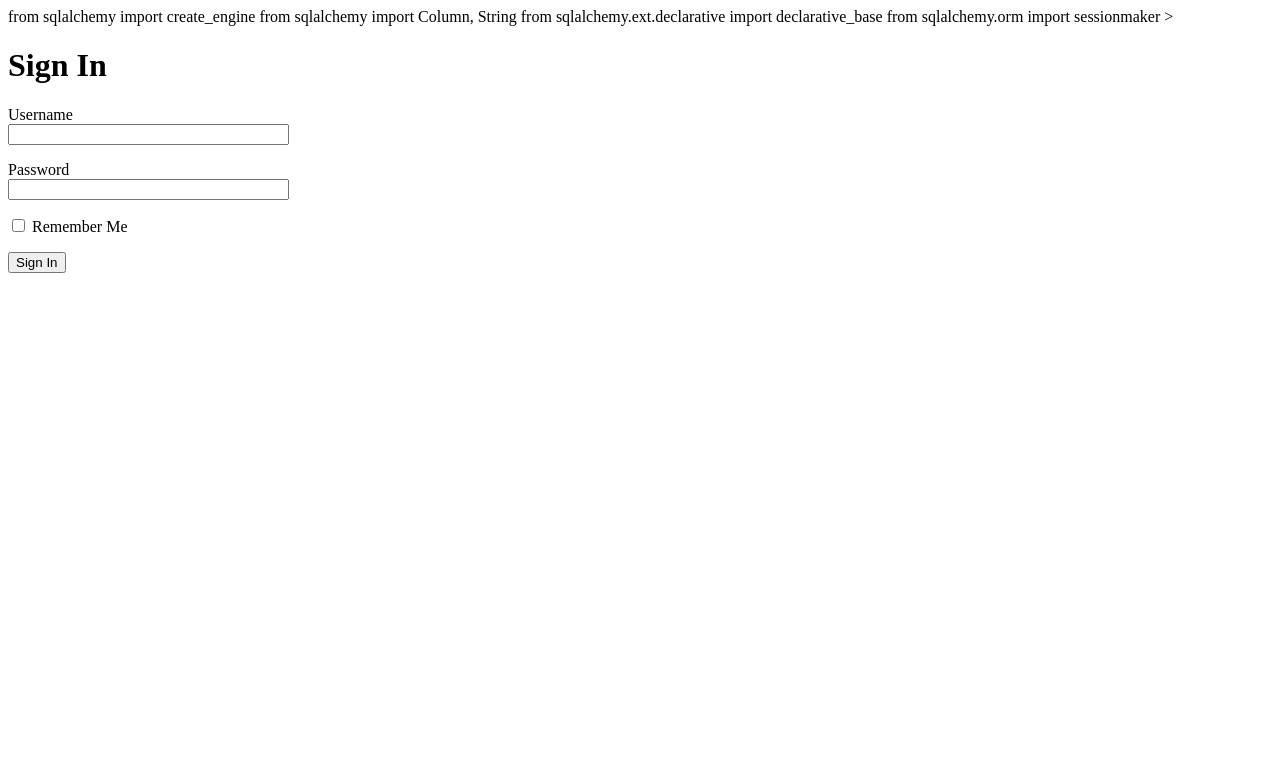
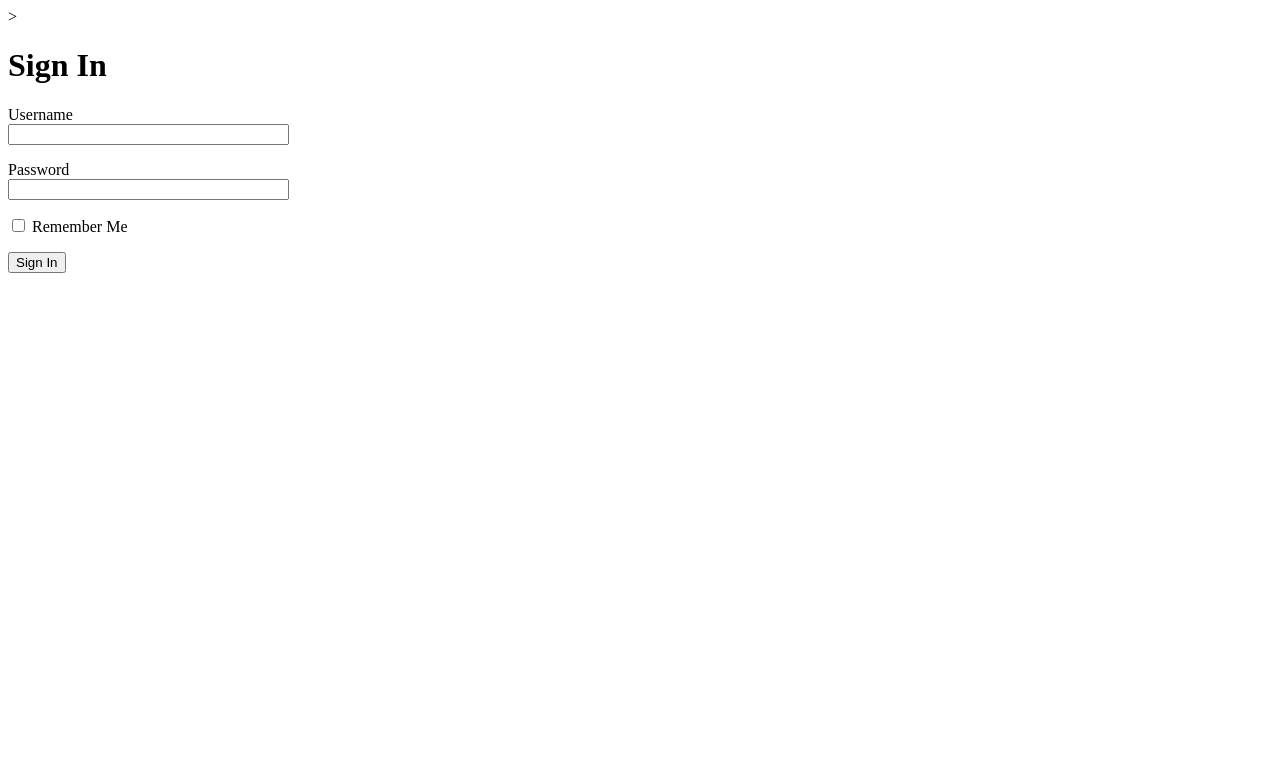
Before and after one commit to SelenB/flask_app, a Flask app: template templates/login.html in a window 1280 px wide. Shown: the top 783 px of the page. Run offline with Flask 2, Linux system fonts and the light colour scheme; the template is opened without the code that fills it: values that come from a table or form of the project are taken from there, others are empty; parts of the project's set-up code (start-up, migrations or seed data) failed here and were passed over.

Commit message:
website is up! all oages except login should work

```diff
--- a/app.py
+++ b/app.py
@@ -24,7 +24,7 @@ def login():
     if form.validate_on_submit():
         flash('Login requested for user {}, remember_me={}'.format(
             form.username.data, form.remember_me.data))
-        return redirect('/home')#when we figure out hoow to connect to spotify we can redirect here.
+        return redirect('/')#when we figure out hoow to connect to spotify we can redirect here.
     return render_template('login.html', form=form)
 
 
--- a/models.py
+++ b/models.py
@@ -38,7 +38,7 @@ class Tracks(db.Model):
     review_url = db.Column('review_url',db.String(400), unique= False, nullable = False)
 
 class Albums(db.Model):
-    __tablename__ = 'listeners'
+    __tablename__ = 'albums'
     id = db.Column('id', db.String(200), primary_key=True)
     name = db.Column('name', db.String(200), nullable= False)
     album_type = db.Column('album_type', db.String(200), nullable = False)
--- a/templates/home.html
+++ b/templates/home.html
@@ -1,6 +1,6 @@
 <head>
-    <link rel="stylesheet" type="text/css" href="{{ url_for('static',filename='stylesheets/login.css') }}">
-    <script type="text/javascript" src="{{ url_for('static',filename='js/login.js') }}"></script>
+    <link rel="stylesheet" type="text/css" href="{{ url_for('static',filename='stylesheets/home.css') }}">
+    <script type="text/javascript" src="{{ url_for('static',filename='js/home.js') }}"></script>
   </head>
 
 
@@ -36,7 +36,7 @@
   <ol>
   <li><a href="/">Home</a></li>
   <li><a href="/welcome">Welcome</a></li>
-  <li><a href="/database">Page w/database</a></li>
+  <li><a href="/login">Login</a></li>
 </ol>
 
 </div>
--- a/templates/login.html
+++ b/templates/login.html
@@ -1,12 +1,12 @@
-from sqlalchemy import create_engine
-from sqlalchemy import Column, String
-from sqlalchemy.ext.declarative import declarative_base
-from sqlalchemy.orm import sessionmaker
-
 <!-- db_string =  "postgres://vcm:dbpasswd@localhost:5432/beers"
 db = create_engine(db_string)   -->
 
 <!-- this page is the sign in page -->   >
+<head>
+    <link rel="stylesheet" type="text/css" href="{{ url_for('static',filename='stylesheets/login.css') }}">
+    <script type="text/javascript" src="{{ url_for('static',filename='js/login.js') }}"></script>
+  </head>
+
 
 <h1>Sign In</h1>
     <form action="" method="post" novalidate>
```
Also changed, not shown: forms.py (line endings or trailing spaces).
